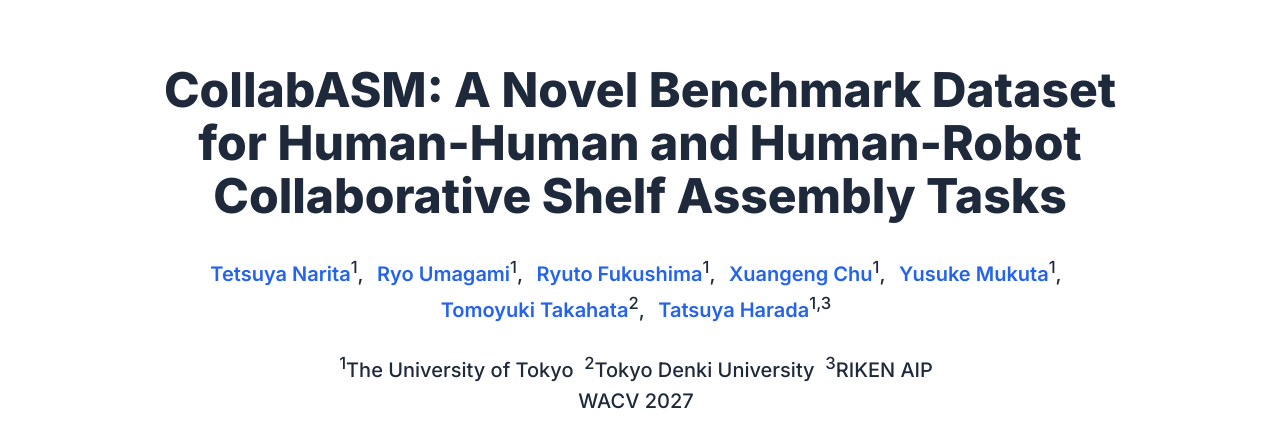
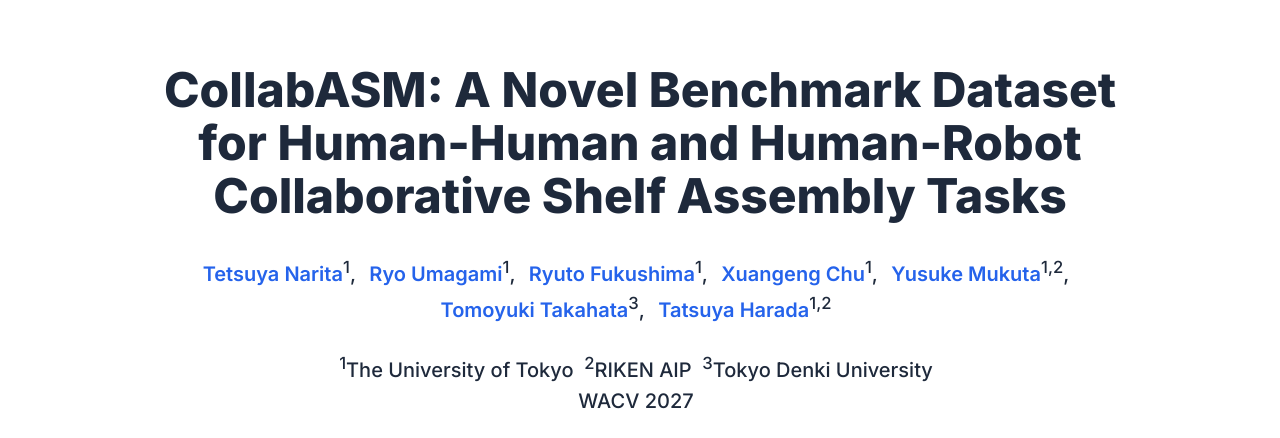
Before and after one commit to Tetsuya1986/CollabASM_project_page, a plain HTML site: page index.html in a window 1280 px wide. Shown: the top 438 px of the page. Drawn offline with nearby package versions, Linux system fonts and the light colour scheme; some icons are missing.

Commit message:
Revise author details and update publication links
Updated author affiliations and publication links for WACV 2027.

```diff
--- a/index.html
+++ b/index.html
@@ -124,23 +124,23 @@
               <span class="author-block">
                 <a href="#" target="_blank">Xuangeng Chu</a><sup>1</sup>,</span>
               <span class="author-block">
-                <a href="#" target="_blank">Yusuke Mukuta</a><sup>1</sup>,</span>
+                <a href="#" target="_blank">Yusuke Mukuta</a><sup>1,2</sup>,</span>
               <span class="author-block">
-                <a href="#" target="_blank">Tomoyuki Takahata</a><sup>2</sup>,</span>
+                <a href="#" target="_blank">Tomoyuki Takahata</a><sup>3</sup>,</span>
               <span class="author-block">
-                <a href="#" target="_blank">Tatsuya Harada</a><sup>1,3</sup>
+                <a href="#" target="_blank">Tatsuya Harada</a><sup>1,2</sup>
               </span>
             </div>
 
             <div class="is-size-5 publication-authors">
-              <span class="author-block"><sup>1</sup>The University of Tokyo&nbsp;&nbsp;<sup>2</sup>Tokyo Denki University&nbsp;&nbsp;<sup>3</sup>RIKEN AIP<br>WACV 2027</span>
+              <span class="author-block"><sup>1</sup>The University of Tokyo&nbsp;&nbsp;<sup>2</sup>RIKEN AIP&nbsp;&nbsp;<sup>3</sup>Tokyo Denki University<br>WACV 2027</span>
             </div>
 
             <div class="column has-text-centered">
               <div class="publication-links">
                 <!-- TODO: arXiv ID が確定したらURLを更新してください -->
                 <span class="link-block">
-                  <a href="static/pdfs/paper.pdf" target="_blank"
+                  <a href="static/pdfs/WACV2027_camera_ready.pdf" target="_blank"
                   class="external-link button is-normal is-rounded is-dark">
                   <span class="icon">
                     <i class="fas fa-file-pdf"></i>
@@ -151,7 +151,7 @@
 
                 <!-- TODO: Supplementary PDF のパスを確認してください -->
                 <span class="link-block">
-                  <a href="static/pdfs/supplementary_material.pdf" target="_blank"
+                  <a href="static/pdfs/WACV2027_supplementary_camera_ready.pdf" target="_blank"
                   class="external-link button is-normal is-rounded is-dark">
                   <span class="icon">
                     <i class="fas fa-file-pdf"></i>
```
